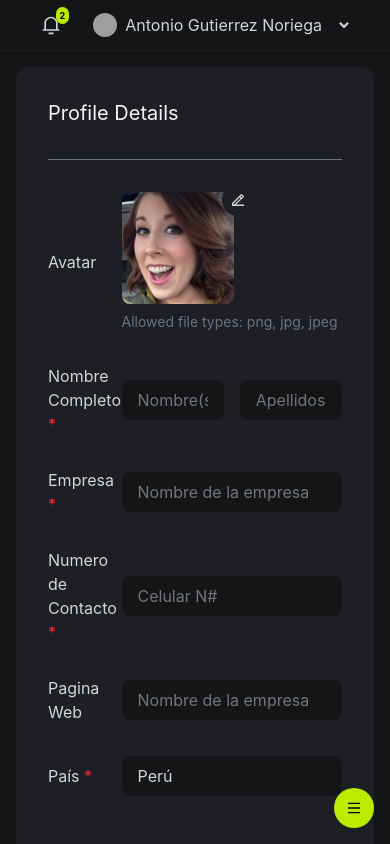
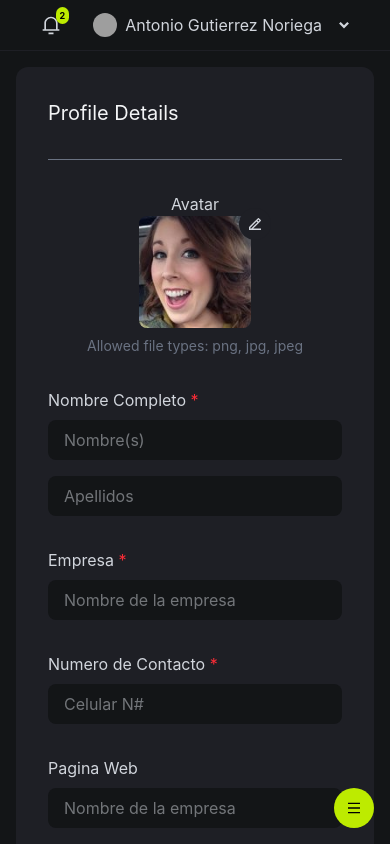
Before and after one commit to antoniogn-dev/dashboard-plantilla, a React (Vite) app: page /perfil in a window 390 px wide. Built offline with nearby package versions, Linux system fonts and the light colour scheme; grey boxes are pictures that could not be loaded.

Commit message:
profile terminado 03/07/2026

```diff
--- a/src/pages/admin/Profile.tsx
+++ b/src/pages/admin/Profile.tsx
@@ -1,33 +1,52 @@
-import { RiEdit2Line } from "react-icons/ri"
+import { RiEdit2Line, RiShieldCheckFill } from "react-icons/ri"
+import { useState, useRef } from "react"
+
+const Profile = () => {
+
+    const [imagen, setImagen] = useState<string>("/usuario2.jpg")
+    const inputRef = useRef<HTMLInputElement>(null);
+
+    // const handleClick = () => {
+    //     inputRef.current?.click();
+    // };
+
+    const handleChange = (event: React.ChangeEvent<HTMLInputElement>) => {
+        const file = event.target.files?.[0];
+
+        if (!file) return;
+
+        const imageUrl = URL.createObjectURL(file);
+        setImagen(imageUrl);
+    };
 
 
-const Profile = () => {
     return (
-        <div className="bg-secondary-100 p-8 rounded-xl">
+        <>
+            <div className="bg-secondary-100 p-8 rounded-xl mb-8">
                 <h1 className="text-xl text-gray-100">Profile Details</h1>
                 <hr className="my-8 border-gray-500" />
                 <form>
-                <div className="flex items-center mb-8">
-                    <div className="w-1/4">
+                    <div className="flex flex-col md:flex-row items-center mb-8">
+                        <div className="w-1/4 flex justify-center md:justify-start">
                             <p>Avatar</p>
                         </div>
-                    <div className="flex-1">
+                        <div className="flex-1 flex flex-col items-center md:items-start">
                             <div className="relative mb-2">
-                            <img src="/usuario2.jpg" alt="usuario" className="size-28 object-cover rounded-lg " />
+                                <img src={imagen} alt="usuario" className="size-28 object-cover rounded-lg " />
                                 <label htmlFor="avatar" className="absolute bg-secondary-100 p-2 rounded-full -top-2 left-25 cursor-pointer">
                                     <RiEdit2Line />
                                 </label>
-                            <input type="file" id="avatar" className="hidden" />
+                                <input type="file" id="avatar" ref={inputRef} className="hidden" accept="image/*" onChange={handleChange} />
                             </div>
                             <p className="text-gray-500 text-sm">Allowed file types: png, jpg, jpeg</p>
                         </div>
                     </div>
 
-                <div className="flex items-center mb-8">
-                    <div className="w-1/4">
+                    <div className="flex flex-col md:flex-row items-center mb-8 gap-y-2">
+                        <div className="w-full md:w-1/4">
                             <p>Nombre Completo <span className="text-red-500">*</span></p>
                         </div>
-                    <div className="flex-1 flex items-center gap-4">
+                        <div className="flex-1 flex flex-col md:flex-row items-center gap-4 w-full">
                             <div className="w-full">
                                 <input type="text" placeholder="Nombre(s)" className="w-full py-2 px-4 outline-none rounded-lg bg-secondary-900" />
                             </div>
@@ -37,49 +56,49 @@ const Profile = () => {
                         </div>
                     </div>
 
-                <div className="flex items-center mb-8">
-                    <div className="w-1/4">
+                    <div className="flex flex-col md:flex-row items-center mb-8 gap-y-2">
+                        <div className="w-full md:w-1/4">
                             <p>Empresa <span className="text-red-500">*</span></p>
                         </div>
-                    <div className="flex-1 flex items-center gap-4">
+                        <div className="flex-1 flex items-center gap-4 w-full">
                             <div className="w-full">
                                 <input type="text" placeholder="Nombre de la empresa" className="w-full py-2 px-4 outline-none rounded-lg bg-secondary-900" />
                             </div>
                         </div>
                     </div>
 
-                <div className="flex items-center mb-8">
-                    <div className="w-1/4">
+                    <div className="flex flex-col md:flex-row items-center mb-8 gap-y-2">
+                        <div className="w-full md:w-1/4">
                             <p>Numero de Contacto <span className="text-red-500">*</span></p>
                         </div>
-                    <div className="flex-1 flex items-center gap-4">
+                        <div className="flex-1 flex items-center gap-4 w-full">
                             <div className="w-full">
                                 <input type="number" placeholder="Celular N#" className="w-full py-2 px-4 outline-none rounded-lg bg-secondary-900" />
                             </div>
                         </div>
                     </div>
 
-                <div className="flex items-center mb-8">
-                    <div className="w-1/4">
+                    <div className="flex flex-col md:flex-row gap-y-2 items-center mb-8">
+                        <div className="w-full md:w-1/4">
                             <p>Pagina Web </p>
                         </div>
-                    <div className="flex-1 flex items-center gap-4">
+                        <div className="flex-1 flex items-center gap-4 w-full">
                             <div className="w-full">
                                 <input type="text" placeholder="Nombre de la empresa" className="w-full py-2 px-4 outline-none rounded-lg bg-secondary-900" />
                             </div>
                         </div>
                     </div>
 
-                <div className="flex items-center mb-8">
-                    <div className="w-1/4">
+                    <div className="flex flex-col md:flex-row gap-y-2 items-center mb-8">
+                        <div className="w-full md:w-1/4">
                             <p>País <span className="text-red-500">*</span></p>
                         </div>
-                    <div className="flex-1 flex items-center gap-4">
+                        <div className="flex-1 flex items-center gap-4 w-full">
                             <div className="w-full">
                                 <select name="" id="" className="w-full py-2 px-4 outline-none rounded-lg bg-secondary-900 appearance-none">
                                     <option value="Argentina">Argentina</option>
                                     <option value="Colombia">Colombia</option>
-                                <option value="Peru" selected>Perú</option>
+                                    <option value="Peru">Perú</option>
                                     <option value="Ecuador">Ecuador</option>
                                     <option value="Brasil">Brasil</option>
                                     <option value="Uruguay">Uruguay</option>
@@ -92,9 +111,61 @@ const Profile = () => {
                             </div>
                         </div>
                     </div>
+                </form>
 
-            </form>
+                <hr className="my-8 border-gray-500" />
+
+                <div className="flex items-center mb-8 ">
+                    <div className="w-1/4 flex justify-end flex-1">
+                        <button className="bg-primary flex-1 md:flex-0 text-secondary-900 py-2 px-4 rounded-lg mr-1 font-bold tracking-wide hover:bg-primary/50 transition-colors cursor-pointer ">Guardar</button>
                     </div>
+
+                </div>
+            </div >
+
+            {/* card Password */}
+            <div className="bg-secondary-100 p-8 rounded-xl">
+                <h1 className="text-xl text-gray-100">Usuarios y Contraseñas</h1>
+                <hr className="my-8 border-gray-500" />
+
+                <div className="flex items-center flex-col md:flex-row justify-between">
+                    <div className="w-full">
+                        <p className="font-bold text-gray-200">Correo electronico</p>
+                        <p className="text-gray-500">antoniodev2810@outlook.com</p>
+                    </div>
+                    <button className="bg-secondary-900 py-2 px-4 rounded-lg font-bold text-gray-500 mr-1 hover:bg-gray-800 transition-colors cursor-pointer w-full md:w-1/4 mt-2 md:mt-0">Cambiar Correo</button>
+                </div>
+
+                <hr className="my-8 border-gray-500" />
+
+
+                <div>
+                    <div className="flex items-center flex-col md:flex-row justify-between mb-8">
+                        <div className="w-full">
+                            <p className="font-bold text-gray-200">Contraseña</p>
+                            <p className="text-gray-500">*******************</p>
+                        </div>
+                        <button className="bg-secondary-900 py-2 px-4 rounded-lg font-bold text-gray-500 mr-1 hover:bg-gray-800 transition-colors cursor-pointer w-full md:w-1/4 mt-2 md:mt-0">Cambiar Contraseña</button>
+                    </div>
+
+                    <div className="border border-dashed border-primary bg-primary/15 flex items-center justify-between flex-col md:flex-row p-6 rounded-lg">
+                        <div className="flex flex-col md:flex-row items-center gap-4 mb-4 md:mb-0">
+                            <RiShieldCheckFill className="text-[40px] md:text-[30px] text-primary" />
+                            <div>
+                                <p className="font-bold text-lg text-center md:text-start">Cuenta segura</p>
+                                <p className="text-gray-400 text-center md:text-start">Autenticación de  dos factores, adiciona seguridad extra a tu cuenta, para asegurarla necesitas proveer un codigo de seis dígitos.</p>
+                            </div>
+                        </div>
+                        <button className="bg-primary py-2 px-4 rounded-lg font-bold text-gray-500 mr-1 hover:bg-primary/60 transition-colors cursor-pointer w-full md:w-1/8 mt-2 md:mt-0">Activar</button>
+                    </div>
+                </div>
+
+                <hr className="my-8 border-gray-500" />
+
+            </div >
+        </>
+
+
     )
 }
 export default Profile
```
Lines whose indentation alone changed are shown as unchanged.
